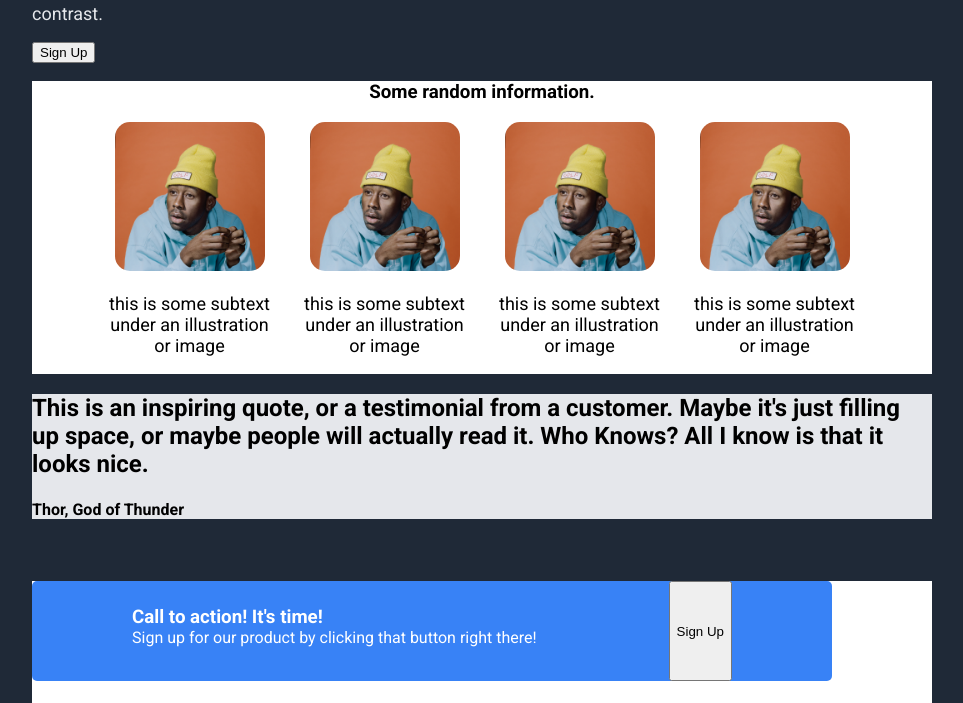
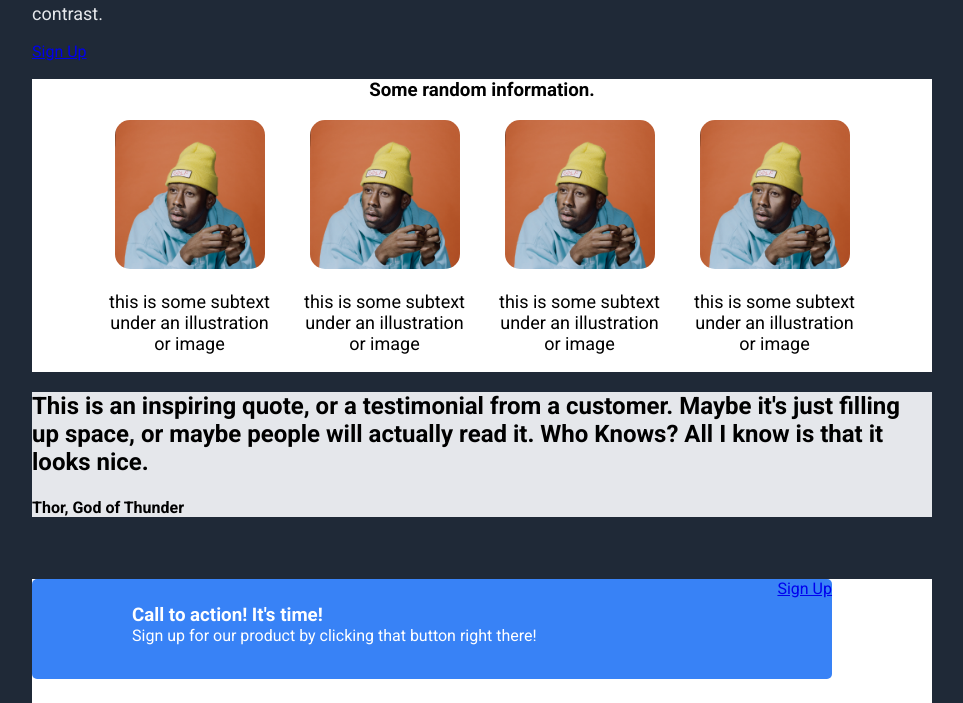
Before and after one commit to colinstoutt/odin-project-1, a plain HTML site: page index.html in a window 1280 px wide. Shown: the part 317-1020 px from the top of the page, without its empty margins (158-1121 px from the left). Drawn offline with Linux system fonts and the light colour scheme.

Commit message:
index.html

```diff
--- a/index.html
+++ b/index.html
@@ -37,7 +37,9 @@
         </div>
 
         <img class="mountains" src="121472.jpg" alt="minimal-mountains" />
-        <button class="sign-up">Sign Up</button>
+        <div class="sign-up-btn">
+          <a class="sign-up" href="#">Sign Up</a>
+        </div>
       </section>
       <!-- HERO END -->
       <!-- RANDOM INFO -->
@@ -80,7 +82,8 @@
             <h3 class="cta-title">Call to action! It's time!</h3>
             <p>Sign up for our product by clicking that button right there!</p>
           </div>
-          <button class="cta-btn">Sign Up</button>
+          <div id="sign-up"></div>
+          <a href="#">Sign Up</a>
         </div>
       </section>
       <!-- CTA END -->
```
